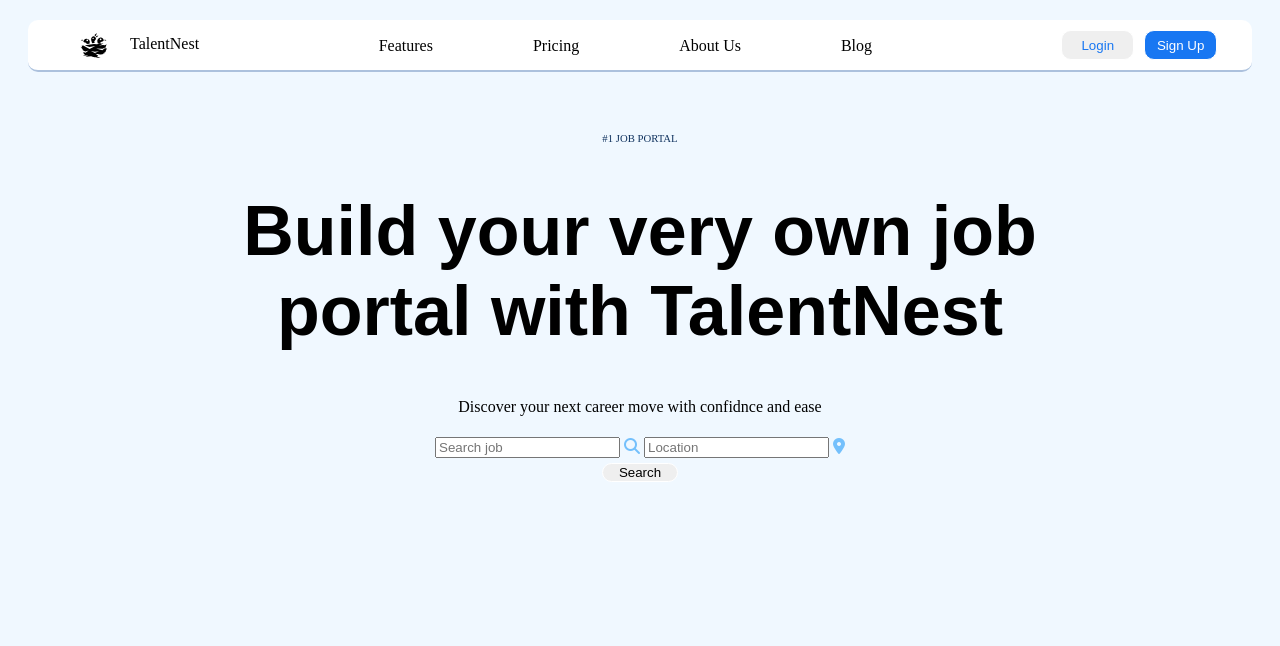
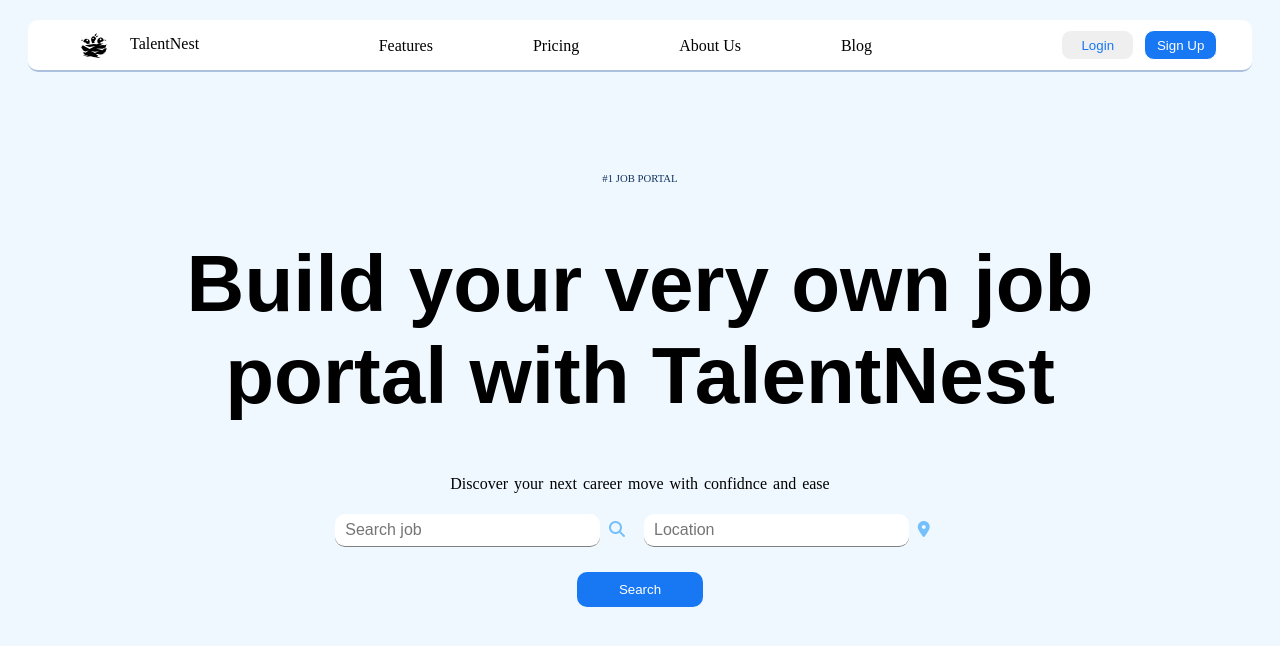
Before and after one commit to Dhileepguru/Talent_nest, a plain HTML site: page index.html in a window 1280 px wide. Drawn offline with Linux system fonts and the light colour scheme; a web font is replaced by a local one.

Commit message:
updated slogan css

```diff
--- a/assets/style.css
+++ b/assets/style.css
@@ -54,7 +54,7 @@ body {
     border-bottom: 2px solid #1877F2;
 }
 
-button {
+.btn {
     margin: 5px;
     /* padding:; */
     border-radius: 10px;
@@ -79,9 +79,10 @@ button {
 }
 
 .trend {
-    margin-top: 60px;
+    position: relative;
+    margin-top: 100px;
     color: #11335f;
-    font-weight:90px;
+    font-weight: 90px;
     font-weight: bolder;
 
 
@@ -94,11 +95,46 @@ button {
     font-family: "Outfit", sans-serif;
     font-optical-sizing: auto;
     font-style: normal;
-    font-size: 70px;
+    font-size: 80px;
+    /* margin-top: -15px; */
 }
 
 .slogan {
     font-family: "Della Respira", serif;
     font-weight: 400;
     font-style: normal;
+    word-spacing: 2px;
 }
+
+.search{
+    margin-right: 15px;
+    margin-left: 5px;
+}
+.loc{
+    margin-right: 15px;
+    margin-left: 5px;
+}
+#btn{
+    margin-top: 25px;
+    padding: 10px;
+    border-radius: 10px;
+    border: none;
+    background-color: #1877F2;
+    color: white;
+    width:10%;
+}
+#btn:hover{
+    background-color: green;
+    color: black;
+}
+
+form input{
+    height: 30px;
+    padding-left:10px;
+    width: 20%;
+    border-radius: 10px;
+    outline: none;
+    border: none;
+    border-bottom: 1px  solid grey;
+    font-size:medium;
+}
```
